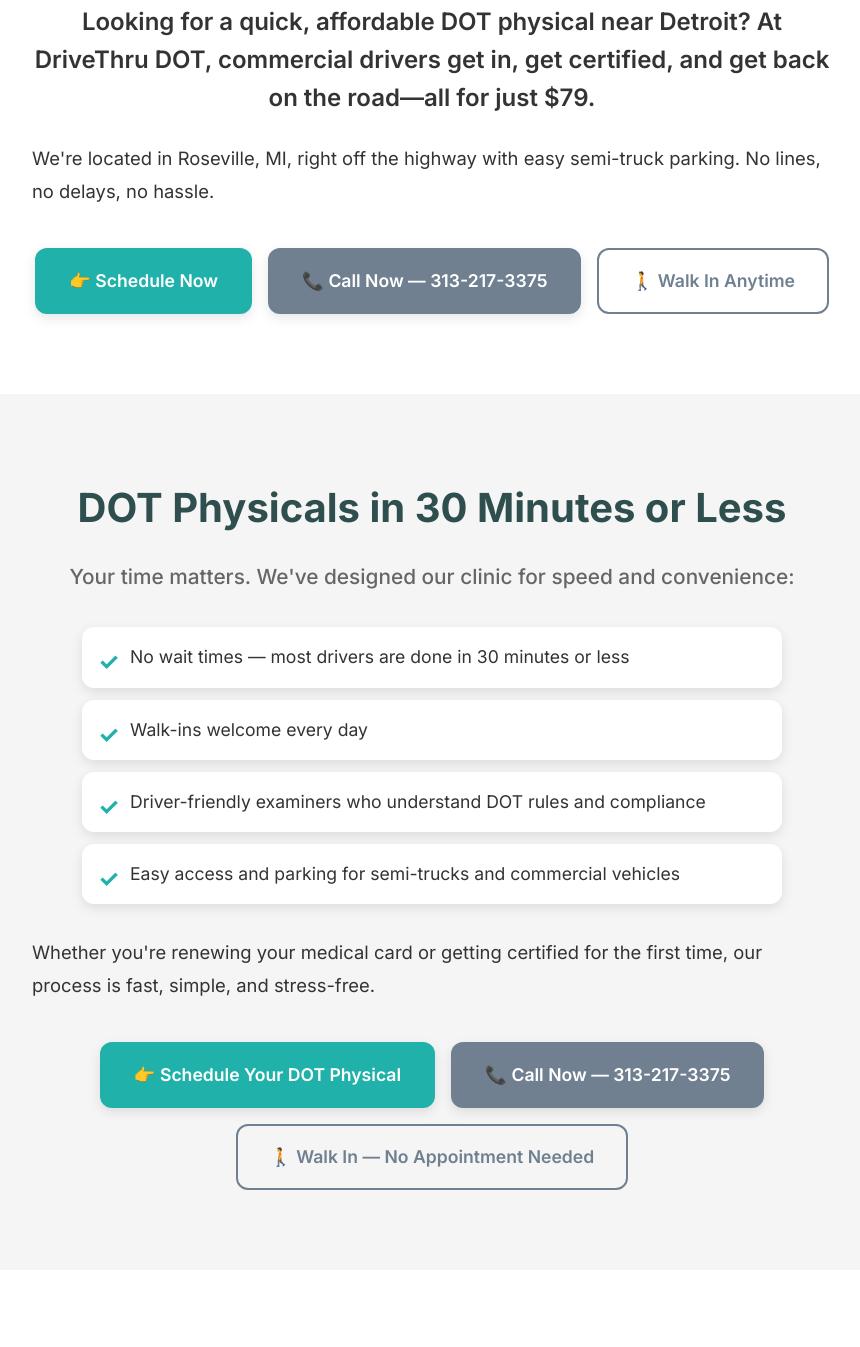
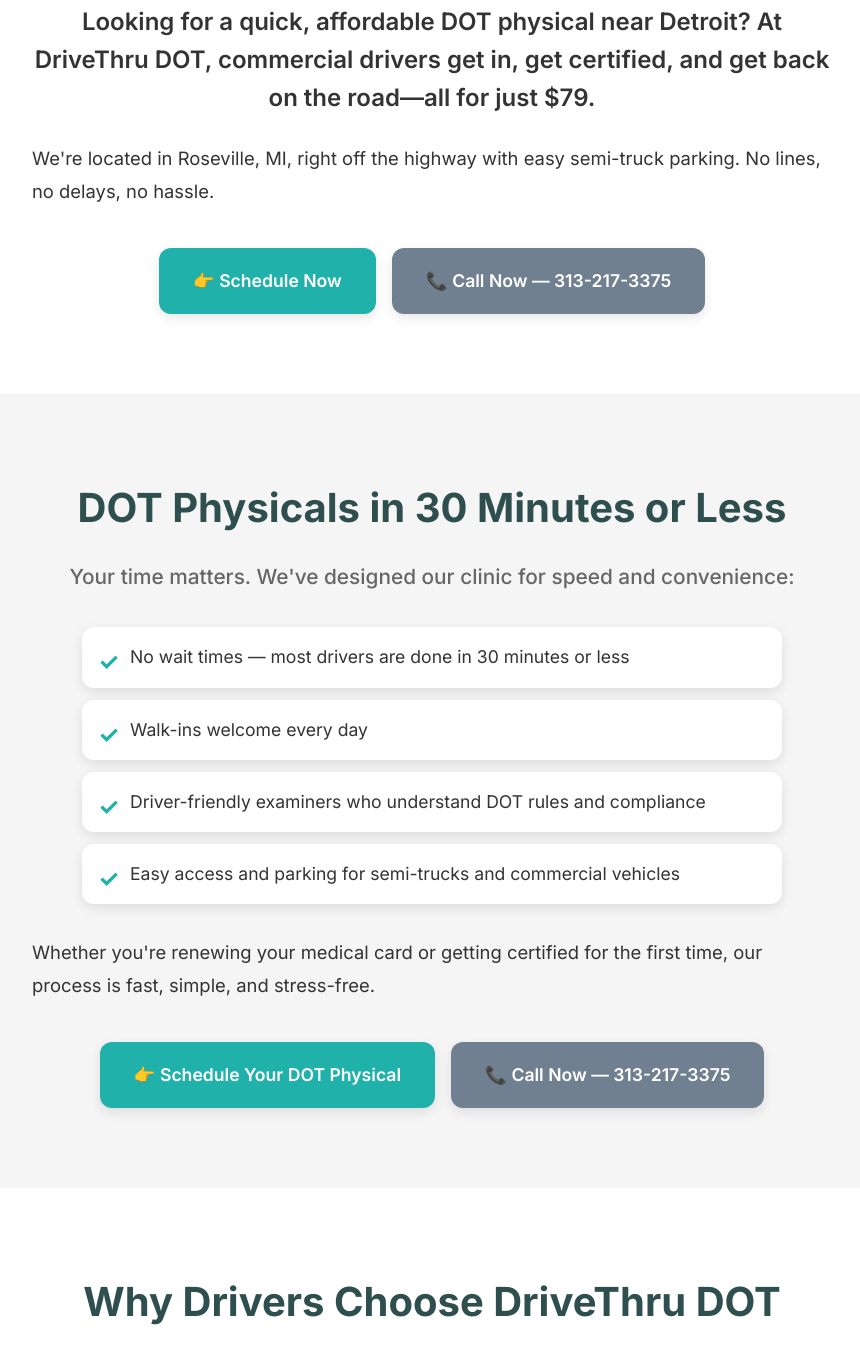
Before and after one commit to mike90aso/DTDOT, a plain HTML site: page index.html in a window 1280 px wide. Shown: the part 601-1948 px from the top of the page, without its empty margins (208-1068 px from the left). Drawn offline with Linux system fonts and the light colour scheme.

Commit message:
Remove all Walk In Anytime buttons throughout the site

```diff
--- a/index.html
+++ b/index.html
@@ -37,7 +37,6 @@
             <div class="cta-group">
               <a href="#schedule" class="btn btn-primary">👉 Schedule Now</a>
               <a href="tel:+13132173375" class="btn btn-secondary">📞 Call Now — 313-217-3375</a>
-              <a href="#location" class="btn btn-outline">🚶 Walk In Anytime</a>
             </div>
           </div>
         </section>
@@ -60,7 +59,6 @@
             <div class="cta-group">
               <a href="#schedule" class="btn btn-primary">👉 Schedule Your DOT Physical</a>
               <a href="tel:+13132173375" class="btn btn-secondary">📞 Call Now — 313-217-3375</a>
-              <a href="#location" class="btn btn-outline">🚶 Walk In — No Appointment Needed</a>
             </div>
           </div>
         </section>
@@ -80,7 +78,6 @@
             <div class="cta-group">
               <a href="#schedule" class="btn btn-primary">👉 Book Your Appointment</a>
               <a href="tel:+13132173375" class="btn btn-secondary">📞 Call to Check Availability — 313-217-3375</a>
-              <a href="#location" class="btn btn-outline">🚶 Walk In Anytime — We're Ready When You Are</a>
             </div>
           </div>
         </section>
@@ -103,7 +100,6 @@
             <div class="cta-group">
               <a href="tel:+13132173375" class="btn btn-primary">📞 Call Now — 313-217-3375</a>
               <a href="#schedule" class="btn btn-secondary">👉 Schedule Now</a>
-              <a href="#location" class="btn btn-outline">🚶 Walk In — No Appointment Needed</a>
             </div>
             <div class="map-container">
               <iframe
```
